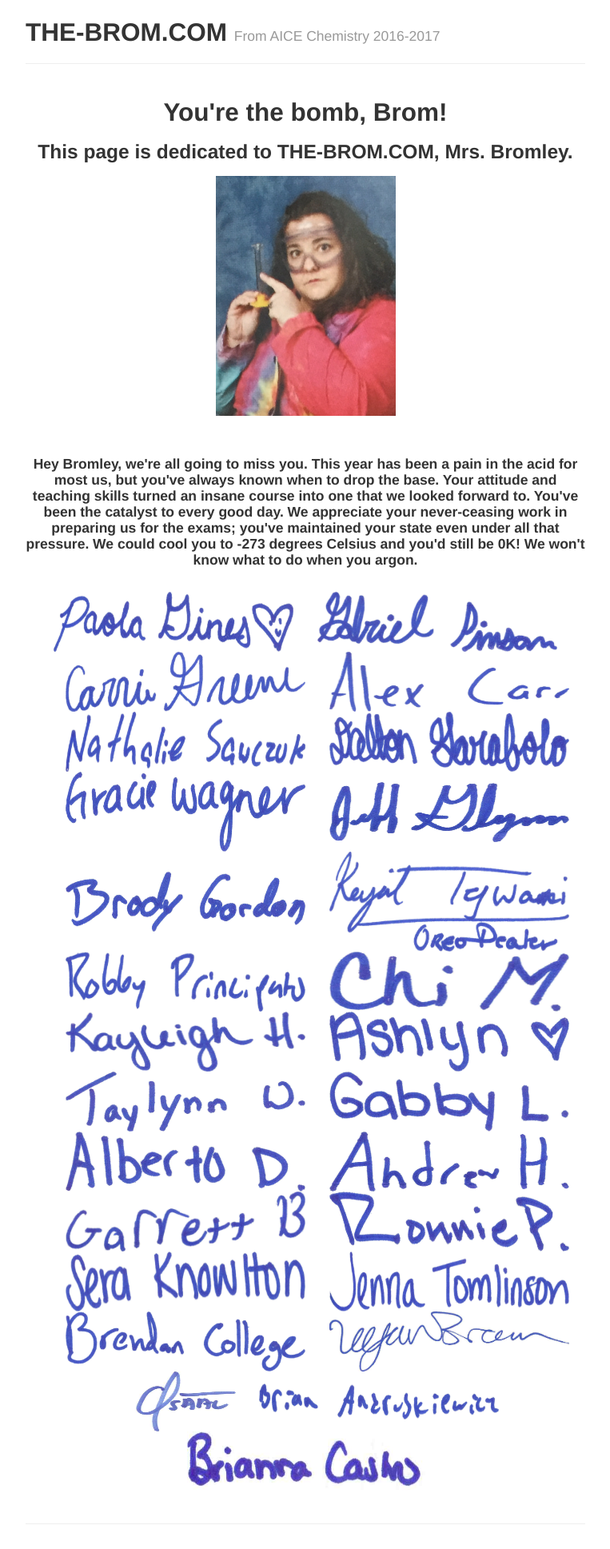
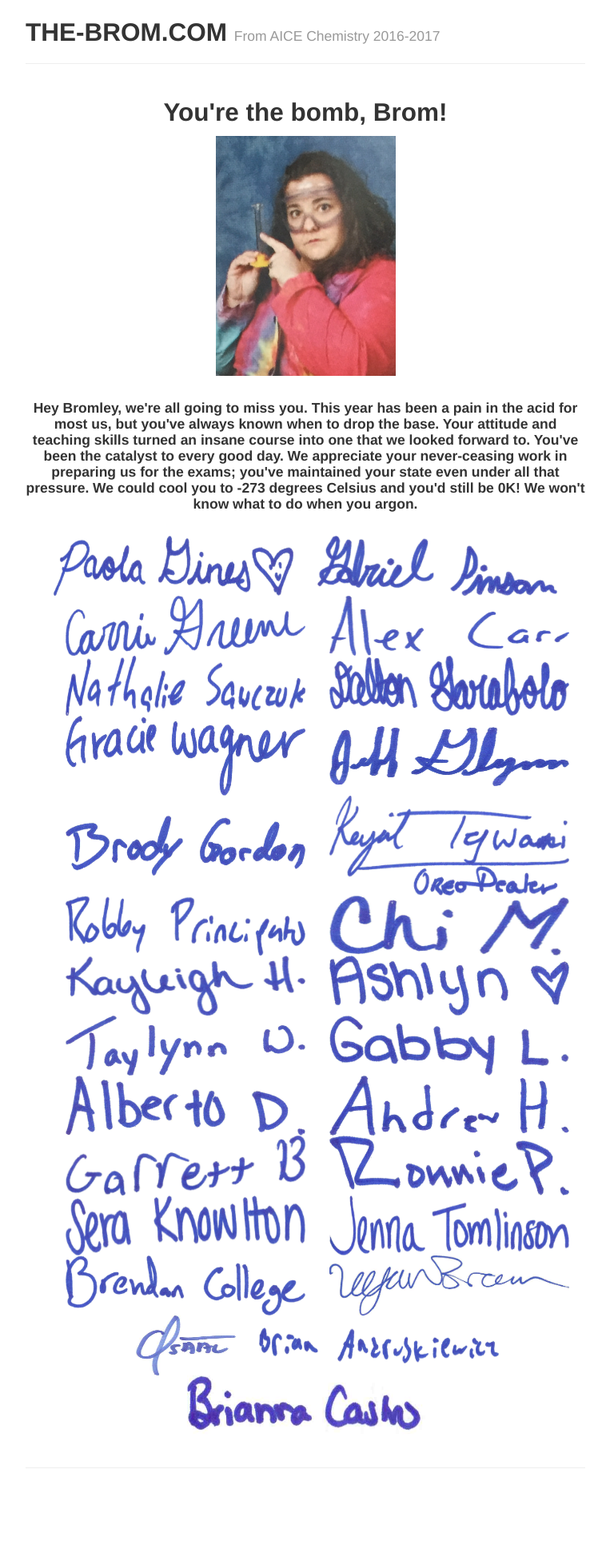
Before and after one commit to the-brom/the-brom.com, a Jekyll site: the page built from index.md, in a window 1280 px wide. Shown: the whole page at 80% size, without its empty margins (258-1021 px from the left). Built offline with Jekyll 4.4.1, drawn with Linux system fonts in a browser that asks for light colours; after the commit the page ends 1867 px from its top, so only the background shows below that.

Commit message:
Update index.md

```diff
--- a/index.md
+++ b/index.md
@@ -7,7 +7,6 @@ description: Mrs. Bromley is THE-BROM.COM!
 
 <center>
 <h2>You're the bomb, Brom!</h2>
-<h3>This page is dedicated to THE-BROM.COM, Mrs. Bromley.<h3>
 <img src="bromley.png" alt="The Brom!" style="height:300px;width:225px;"><br>
 <br>
 <h4>Hey Bromley, we're all going to miss you. This year has been a pain in the acid for most us, but you've always known when to drop the base. Your attitude and teaching skills turned an insane course into one that we looked forward to. You've been the catalyst to every good day. We appreciate your never-ceasing work in preparing us for the exams; you've maintained your state even under all that pressure. We could cool you to -273 degrees Celsius and you'd still be 0K! We won't know what to do when you argon.<h4>
```
